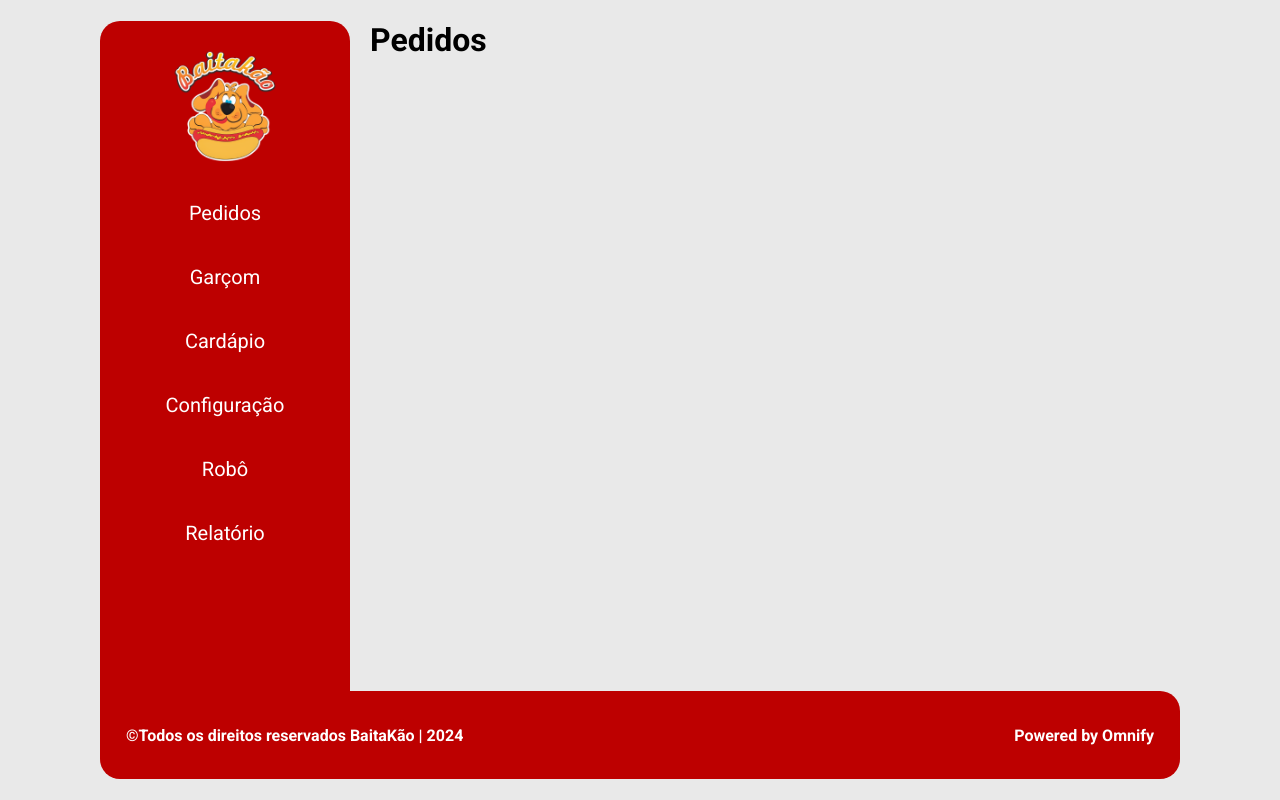
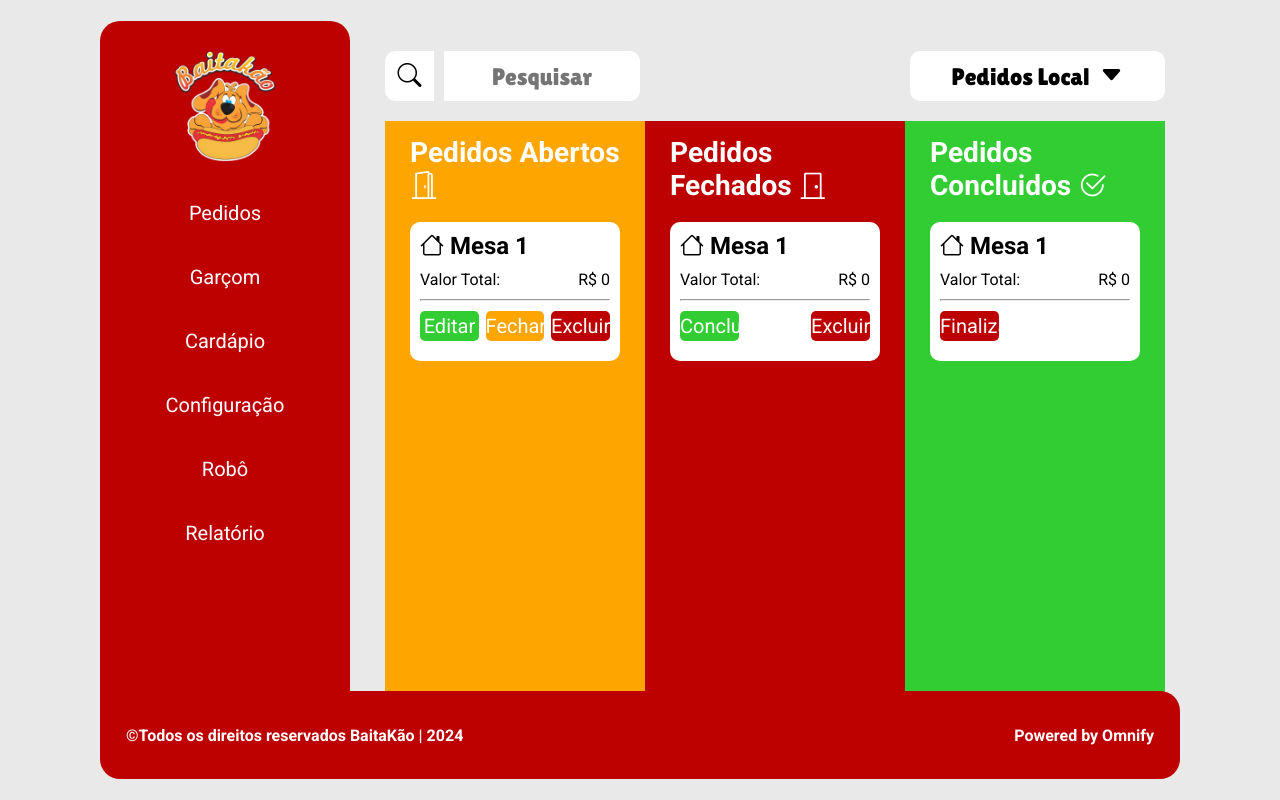
Before and after one commit to eliasdantas31/Projeto-interdisciplinar, a React (Create React App) app: page /adm/layout/pedidos in a window 1280 px wide. Built offline with nearby package versions, Linux system fonts and the light colour scheme.

Commit message:
add admPedidos and fixign bugs on the style

```diff
--- a/src/pages/admCardapio/index.tsx
+++ b/src/pages/admCardapio/index.tsx
@@ -33,12 +33,12 @@ export const AdmCardapio = () => {
         <div>
           <CardapioOptions>
             <button>
-              Cardápio Online
+              Cardápio Local
               <i className="bi bi-caret-down-fill"></i>
             </button>
             <div>
-              <button id="cOnline">Cardapio Online</button>
-              <button id="cLocal">Cardapio Local</button>
+              <button id="cOnline">Cardápio Online</button>
+              <button id="cLocal">Cardápio Local</button>
             </div>
           </CardapioOptions>
           <NewCategory>Nova Categoria</NewCategory>
--- a/src/pages/admCardapio/style.ts
+++ b/src/pages/admCardapio/style.ts
@@ -22,13 +22,13 @@ export const CardapioMenu = styled.div`
 
   div {
     display: flex;
-    gap: 20px;
+    gap: 10px;
   }
 `
 
 export const SearchBar = styled.div`
   height: max-content;
-  width: 300px;
+  width: 255px;
   display: flex;
 
   label {
--- a/src/pages/admGarcom/index.tsx
+++ b/src/pages/admGarcom/index.tsx
@@ -101,7 +101,7 @@ export const AdmGarcom = () => {
           <label htmlFor="pesquisar">
             <i className="bi bi-search"></i>
           </label>
-          <input type="text" id="pesquisar" placeholder="Pesquisar garçom..." />
+          <input type="text" id="pesquisar" placeholder="Pesquisar" />
         </SearchBar>
 
         <AddButton onClick={() => setShowForm(!showForm)}>
--- a/src/pages/admGarcom/style.ts
+++ b/src/pages/admGarcom/style.ts
@@ -6,7 +6,7 @@ const { colors } = theme
 export const Container = styled.div`
   width: 100%;
   min-height: 100vh;
-  padding: 20px;
+  /* padding: 20px; */
   background: ${colors.lightGray};
   display: flex;
   flex-direction: column;
@@ -14,17 +14,18 @@ export const Container = styled.div`
 `
 
 export const HeaderLine = styled.div`
-  width: 95%;
+  width: 100%;
   display: flex;
   justify-content: space-between;
   align-items: center;
-  margin-bottom: 25px;
+  margin: 15px 0;
 `
 
 export const SearchBar = styled.div`
   height: max-content;
-  width: 280px;
+  width: 255px;
   display: flex;
+  gap: 10px;
 
   label {
     height: 50px;
@@ -46,13 +47,14 @@ export const SearchBar = styled.div`
     background-color: ${colors.white};
     color: ${colors.black};
     font-family: 'Lilita One', sans-serif;
-    font-size: 22px;
+    font-size: 24px;
     border: none;
     border-radius: 0px 10px 10px 0px;
   }
 `
 
 export const AddButton = styled.button`
+  width: 255px;
   background: ${colors.red};
   color: ${colors.white};
   font-family: 'Lilita One', sans-serif;
@@ -121,11 +123,11 @@ export const InputGroup = styled.div`
 `
 
 export const GarcomList = styled.div`
-  width: 95%;
+  width: 100%;
   display: flex;
   flex-direction: column;
   gap: 15px;
-  margin-top: 10px;
+  margin-top: 20px;
 `
 
 export const GarcomItem = styled.div`
@@ -138,7 +140,7 @@ export const GarcomItem = styled.div`
   box-shadow: 0px 2px 8px rgba(0, 0, 0, 0.1);
 
   p {
-    font-size: 18px;
+    font-size: 22px;
     color: ${colors.black};
   }
 
--- a/src/pages/admPedidos/index.tsx
+++ b/src/pages/admPedidos/index.tsx
@@ -1,8 +1,108 @@
+import {
+  Container,
+  Item,
+  ItensList,
+  PedidosContainer,
+  PedidosContent,
+  PedidosMenu,
+  PedidosOptions,
+  SearchBar
+} from './style'
+
 export const AdmPedidos = () => {
   return (
-    <div>
-      <h1>Pedidos</h1>
-      {/* conteúdo da tela de pedidos */}
-    </div>
+    <Container>
+      <PedidosMenu>
+        <SearchBar>
+          <label htmlFor="pesquisar">
+            <i className="bi bi-search"></i>
+          </label>
+          <input type="text" id="pesquisar" placeholder="Pesquisar" />
+        </SearchBar>
+        <div>
+          <PedidosOptions>
+            <button>
+              Pedidos Local
+              <i className="bi bi-caret-down-fill"></i>
+            </button>
+            <div>
+              <button id="cOnline">Pedidos Online</button>
+              <button id="cLocal">Pedidos Local</button>
+            </div>
+          </PedidosOptions>
+        </div>
+      </PedidosMenu>
+      <PedidosContainer>
+        <PedidosContent className="ocupado">
+          <div>
+            <h3>
+              Pedidos Abertos <i className="bi bi-door-open"></i>
+            </h3>
+          </div>
+          <ItensList>
+            <Item>
+              <h4>
+                <i className="bi bi-house"></i> Mesa 1
+              </h4>
+              <div className="pedidoInfo">
+                <p>Valor Total:</p>
+                <span>R$ 0</span>
+              </div>
+              <hr />
+              <div className="pedidoActions">
+                <button>Editar</button>
+                <button>Fechar</button>
+                <button>Excluir</button>
+              </div>
+            </Item>
+          </ItensList>
+        </PedidosContent>
+        <PedidosContent className="fechado">
+          <div>
+            <h3>
+              Pedidos Fechados <i className="bi bi-door-closed"></i>
+            </h3>
+          </div>
+          <ItensList>
+            <Item>
+              <h4>
+                <i className="bi bi-house"></i> Mesa 1
+              </h4>
+              <div className="pedidoInfo">
+                <p>Valor Total:</p>
+                <span>R$ 0</span>
+              </div>
+              <hr />
+              <div className="pedidoActions">
+                <button>Concluir</button>
+                <button>Excluir</button>
+              </div>
+            </Item>
+          </ItensList>
+        </PedidosContent>
+        <PedidosContent className="fanalizado">
+          <div>
+            <h3>
+              Pedidos Concluidos <i className="bi bi-check2-circle"></i>
+            </h3>
+          </div>
+          <ItensList>
+            <Item>
+              <h4>
+                <i className="bi bi-house"></i> Mesa 1
+              </h4>
+              <div className="pedidoInfo">
+                <p>Valor Total:</p>
+                <span>R$ 0</span>
+              </div>
+              <hr />
+              <div className="pedidoActions">
+                <button>Finalizar</button>
+              </div>
+            </Item>
+          </ItensList>
+        </PedidosContent>
+      </PedidosContainer>
+    </Container>
   )
 }
--- a/src/pages/admPedidos/style.ts
+++ b/src/pages/admPedidos/style.ts
@@ -1 +1,215 @@
 import styled from 'styled-components'
+import { mainTheme as theme } from '../../styles/theme'
+
+const { colors } = theme
+
+export const Container = styled.div`
+  height: 100vh;
+  width: 100%;
+  padding: 15px;
+`
+
+// estilização do Menu topo
+
+export const PedidosMenu = styled.div`
+  height: max-content;
+  width: 100%;
+  display: flex;
+  justify-content: space-between;
+  align-items: center;
+  margin: 15px 0;
+
+  div {
+    display: flex;
+    gap: 10px;
+  }
+`
+
+export const SearchBar = styled.div`
+  height: max-content;
+  width: 255px;
+  display: flex;
+
+  label {
+    height: 50px;
+    width: 25%;
+    display: flex;
+    justify-content: center;
+    align-items: center;
+    font-size: 24px;
+    border-radius: 10px 0px 0px 10px;
+    color: ${colors.black};
+    background-color: ${colors.white};
+    cursor: pointer;
+  }
+
+  input {
+    height: 50px;
+    width: 100%;
+    text-align: center;
+    background-color: ${colors.white};
+    color: ${colors.black};
+    font-family: 'Lilita One', sans-serif;
+    font-size: 24px;
+    font-weight: normal;
+    border: none;
+    border-radius: 0px 10px 10px 0px;
+  }
+`
+
+export const PedidosOptions = styled.div`
+  height: max-content;
+  width: 255px;
+  display: flex;
+  justify-content: center;
+  align-items: center;
+
+  button {
+    height: 50px;
+    width: 100%;
+    display: flex;
+    justify-content: center;
+    align-items: center;
+    background-color: ${colors.white};
+    color: ${colors.black};
+    font-family: 'Lilita One', sans-serif;
+    font-size: 24px;
+    border: none;
+    border-radius: 10px;
+    gap: 10px;
+    cursor: pointer;
+  }
+
+  div {
+    height: max-content;
+    width: 100%;
+    display: none;
+    button {
+      background-color: ${colors.white};
+    }
+  }
+`
+
+// estilização do painel de pedidos
+
+export const PedidosContainer = styled.div`
+  height: max-content;
+  width: 100%;
+  display: flex;
+  justify-content: center;
+  align-items: center;
+  margin-top: 20px;
+`
+export const PedidosContent = styled.div`
+  height: 650px;
+  width: 100%;
+  padding: 15px 25px;
+  display: flex;
+  flex-direction: column;
+  justify-content: space-between;
+  align-items: center;
+  color: ${colors.white};
+  font-family: 'Lilita One', sans-serif;
+  font-size: 24px;
+
+  :first-child {
+    background-color: ${colors.yellow};
+  }
+
+  :nth-child(2) {
+    background-color: ${colors.red};
+  }
+
+  :last-child {
+    background-color: ${colors.green};
+  }
+
+  div {
+    height: max-content;
+    width: 100%;
+  }
+`
+
+export const ItensList = styled.div`
+  flex: 1;
+  height: max-content;
+  width: 100%;
+  display: flex;
+  flex-direction: column;
+  justify-content: flex-start;
+  margin-top: 20px;
+  align-items: center;
+  gap: 10px;
+  overflow-y: auto;
+
+  &::-webkit-scrollbar {
+    width: 0px;
+  }
+
+  &::-webkit-scrollbar-track {
+    background: transparent;
+  }
+
+  &::-webkit-scrollbar-thumb {
+    background: ${colors.lightGray};
+    border-radius: 3px;
+  }
+`
+
+export const Item = styled.div`
+  height: max-content;
+  width: 100%;
+  border-radius: 10px;
+  padding: 10px;
+  background-color: ${colors.white};
+  color: ${colors.black};
+
+  h1 {
+    font-size: 20px;
+  }
+
+  div.pedidoInfo {
+    height: max-content;
+    width: 100%;
+    display: flex;
+    justify-content: space-between;
+    align-items: center;
+    margin: 10px 0;
+
+    p,
+    span {
+      font-size: 16px;
+    }
+  }
+
+  div.pedidoActions {
+    height: max-content;
+    width: 100%;
+    display: flex;
+    justify-content: space-between;
+    align-items: center;
+    margin: 10px 0;
+
+    button {
+      height: 30px;
+      width: 31%;
+      color: ${colors.white};
+      border: none;
+      border-radius: 5px;
+      font-size: 20px;
+      cursor: pointer;
+
+      :first-child {
+        background-color: ${colors.green};
+      }
+
+      :nth-child(2) {
+        background-color: ${colors.yellow};
+      }
+
+      :last-child {
+        background-color: ${colors.red};
+      }
+    }
+  }
+`
```
